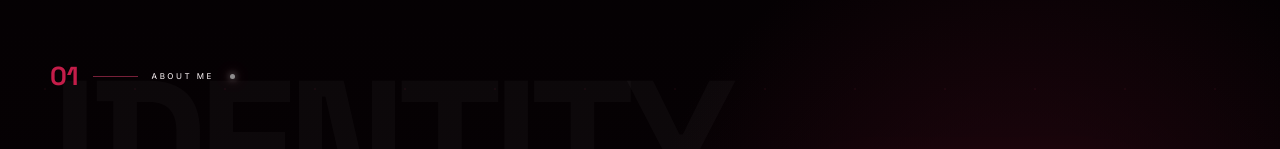
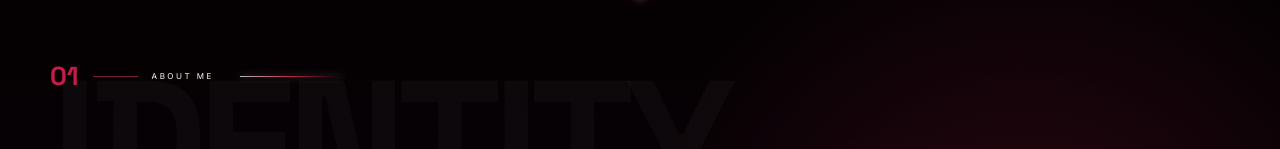
Before and after one commit to YASH-DAM-UNITED/Yash, a React (Vite) app: page / in a window 1280 px wide. Shown: the part 847-996 px from the top of the page. Built offline with nearby package versions, Linux system fonts and the light colour scheme.

Commit message:
Add files via upload

```diff
--- a/src/App.jsx
+++ b/src/App.jsx
@@ -1,3 +1,3 @@
-import{useEffect,useState}from"react";import JourneyWire from"./components/JourneyWire";import Nav from"./components/Nav";import Hero from"./components/Hero";import About from"./components/About";import Skills from"./components/Skills";import Projects from"./components/Projects";import Experience from"./components/Experience";import Terminal from"./components/Terminal";import Contact from"./components/Contact";
+import{useEffect,useState}from"react";import EnergyHandoff from"./components/EnergyHandoff";import Nav from"./components/Nav";import Hero from"./components/Hero";import About from"./components/About";import Skills from"./components/Skills";import Projects from"./components/Projects";import Experience from"./components/Experience";import Terminal from"./components/Terminal";import Contact from"./components/Contact";
 function Loader(){const[done,setDone]=useState(false);useEffect(()=>{let t=setTimeout(()=>setDone(true),1450);return()=>clearTimeout(t)},[]);return <div className={"loader "+(done?"done":"")}><div className="loaderYL">YL</div><div className="loaderTrack"><i/></div><small>INITIALIZING DATA SYSTEMS</small></div>}
-export default function App(){useEffect(()=>{history.replaceState(null,"",location.pathname);const io=new IntersectionObserver(es=>es.forEach(e=>e.isIntersecting&&e.target.classList.add("show")),{threshold:.12});document.querySelectorAll(".reveal").forEach(x=>io.observe(x));const mouse=e=>{document.documentElement.style.setProperty("--mx",e.clientX+"px");document.documentElement.style.setProperty("--my",e.clientY+"px");document.documentElement.style.setProperty("--px",e.clientX/innerWidth-.5);document.documentElement.style.setProperty("--py",e.clientY/innerHeight-.5)};addEventListener("mousemove",mouse);return()=>removeEventListener("mousemove",mouse)},[]);return <><Loader/><div className="cursorGlow"/><JourneyWire/><Nav/><main><Hero/><About/><Skills/><Projects/><Experience/><Terminal/><Contact/></main><footer className="shell"><b>YASHWANTH.L</b><span>DATA · CODE · AUTOMATION · SYSTEMS</span><small>© 2026</small></footer></>}
+export default function App(){useEffect(()=>{history.replaceState(null,"",location.pathname);const io=new IntersectionObserver(es=>es.forEach(e=>e.isIntersecting&&e.target.classList.add("show")),{threshold:.12});document.querySelectorAll(".reveal").forEach(x=>io.observe(x));const mouse=e=>{document.documentElement.style.setProperty("--mx",e.clientX+"px");document.documentElement.style.setProperty("--my",e.clientY+"px");document.documentElement.style.setProperty("--px",e.clientX/innerWidth-.5);document.documentElement.style.setProperty("--py",e.clientY/innerHeight-.5)};addEventListener("mousemove",mouse);return()=>removeEventListener("mousemove",mouse)},[]);return <><Loader/><div className="cursorGlow"/><EnergyHandoff/><Nav/><main><Hero/><About/><Skills/><Projects/><Experience/><Terminal/><Contact/></main><footer className="shell"><b>YASHWANTH.L</b><span>DATA · CODE · AUTOMATION · SYSTEMS</span><small>© 2026</small></footer></>}
--- /dev/null
+++ b/src/components/EnergyHandoff.jsx
@@ -0,0 +1,22 @@
+import {useEffect} from "react";
+
+export default function EnergyHandoff(){
+  useEffect(()=>{
+    const targets=[...document.querySelectorAll("main section")];
+    if(!("IntersectionObserver" in window)){
+      targets.forEach(x=>x.classList.add("energyActive"));
+      return;
+    }
+    const io=new IntersectionObserver(entries=>{
+      entries.forEach(entry=>{
+        if(entry.isIntersecting){
+          entry.target.classList.add("energyActive");
+          io.unobserve(entry.target);
+        }
+      });
+    },{threshold:.18,rootMargin:"0px 0px -8% 0px"});
+    targets.forEach(x=>io.observe(x));
+    return()=>io.disconnect();
+  },[]);
+  return null;
+}
--- a/src/styles.css
+++ b/src/styles.css
@@ -212,98 +212,139 @@
 }
 
 /* =========================================================
-   V9 — CONTINUOUS SCROLL JOURNEY WIRE
-   One luminous cable connects the complete portfolio.
+   V10 — LIGHTWEIGHT ENERGY HANDOFF
+   IntersectionObserver only. No full-page SVG or scroll loop.
    ========================================================= */
-.journeyWire{
+main section{
+  position:relative;
+  isolation:isolate;
+}
+/* Small energy receiver between sections */
+main section:not(:first-child)::before{
+  content:"";
   position:absolute;
-  left:0;
-  top:0;
-  width:100%;
-  height:100%;
-  min-height:7000px;
-  z-index:1;
+  z-index:8;
+  top:-44px;
+  left:50%;
+  width:5px;
+  height:88px;
+  border-radius:99px;
+  background:linear-gradient(to bottom,transparent,#fff 45%,#ff315f 52%,transparent);
+  box-shadow:0 0 8px #fff,0 0 16px #ff315f88;
+  opacity:0;
+  transform:translate3d(-50%,-18px,0) scaleY(.35);
+  transform-origin:top;
+  transition:opacity .45s ease,transform .75s cubic-bezier(.2,.75,.2,1);
   pointer-events:none;
-  overflow:hidden;
-  opacity:.92;
 }
-.journeyWire svg{
+main section.energyActive:not(:first-child)::before{
+  opacity:.72;
+  transform:translate3d(-50%,0,0) scaleY(1);
+}
+/* Energy arrival pulse */
+main section:not(:first-child)::after{
+  content:"";
   position:absolute;
-  inset:0;
-  width:100%;
-  height:100%;
-  overflow:visible;
+  z-index:7;
+  top:-5px;
+  left:50%;
+  width:8px;
+  height:8px;
+  border:1px solid rgba(255,255,255,.9);
+  border-radius:50%;
+  opacity:0;
+  transform:translate(-50%,-50%) scale(.2);
+  pointer-events:none;
 }
-.wireShadow,.wireGlowPath,.wireMain{
-  fill:none;
-  vector-effect:non-scaling-stroke;
-  stroke-linecap:round;
-  stroke-linejoin:round;
+main section.energyActive:not(:first-child)::after{
+  animation:handoffRing 1.15s .28s ease-out 1 both;
 }
-.wireShadow{
-  stroke:#16090e;
-  stroke-width:7;
+@keyframes handoffRing{
+  0%{opacity:0;transform:translate(-50%,-50%) scale(.2);box-shadow:0 0 0 #ff315f}
+  28%{opacity:.9}
+  100%{opacity:0;transform:translate(-50%,-50%) scale(8);box-shadow:0 0 18px #ff315f}
+}
+/* Section heading receives the energy */
+main section .sectionHead{
+  position:relative;
+}
+main section .sectionHead::after{
+  content:"";
+  display:inline-block;
+  vertical-align:middle;
+  width:0;
+  height:1px;
+  margin-left:12px;
+  background:linear-gradient(90deg,#fff,#ff315f,transparent);
+  box-shadow:0 0 6px rgba(255,255,255,.55);
+  opacity:0;
+  transition:width .8s .18s cubic-bezier(.2,.75,.2,1),opacity .3s .18s;
+}
+main section.energyActive .sectionHead::after{
+  width:clamp(45px,8vw,110px);
   opacity:.72;
 }
-.wireGlowPath{
-  stroke:#ff5478;
-  stroke-width:5;
-  opacity:.20;
-  filter:url(#wireGlow);
+/* Cards/content get one restrained illumination, not permanent animation */
+main section.energyActive .glass,
+main section.energyActive .projectCard,
+main section.energyActive .focusCard,
+main section.energyActive .techCard{
+  animation:energyReveal 1s ease-out 1;
 }
-.wireMain{
-  stroke:#f8f6f7;
-  stroke-width:1.35;
-  opacity:.78;
-  filter:drop-shadow(0 0 3px #fff) drop-shadow(0 0 8px #ff315f88);
+@keyframes energyReveal{
+  0%{filter:brightness(.86);box-shadow:0 0 0 rgba(255,49,95,0)}
+  42%{filter:brightness(1.08);box-shadow:0 0 22px rgba(255,49,95,.08)}
+  100%{filter:brightness(1);box-shadow:inherit}
 }
-.wirePulseHalo{
-  opacity:0;
-  filter:drop-shadow(0 0 8px #fff) drop-shadow(0 0 18px #ff315f);
-  transition:opacity .2s linear;
+/* Tech section: cards wake in a quick sequence */
+.skills.energyActive .techGrid>*{animation:techWake .55s ease-out both}
+.skills.energyActive .techGrid>*:nth-child(2n){animation-delay:.06s}
+.skills.energyActive .techGrid>*:nth-child(3n){animation-delay:.12s}
+.skills.energyActive .techGrid>*:nth-child(4n){animation-delay:.18s}
+@keyframes techWake{
+  from{opacity:.45;transform:translate3d(0,8px,0);filter:brightness(.75)}
+  to{opacity:1;transform:translate3d(0,0,0);filter:brightness(1)}
 }
-.wireNode{
-  fill:#fff;
-  stroke:#ff315f;
-  stroke-width:3;
-  vector-effect:non-scaling-stroke;
-  filter:drop-shadow(0 0 5px #fff) drop-shadow(0 0 11px #ff315f);
-  animation:wireNodePulse 2.8s ease-in-out infinite;
+/* Existing timeline becomes the connector in Experience */
+.experience.energyActive .timeline::before{
+  box-shadow:0 0 7px rgba(255,255,255,.35),0 0 14px rgba(255,49,95,.22);
+  transition:box-shadow .7s ease;
 }
-@keyframes wireNodePulse{
-  50%{r:11;opacity:.65}
+/* Terminal gets a single powered-on pulse */
+.terminal.energyActive .terminalBox,
+.terminalSection.energyActive .terminalBox{
+  animation:terminalPower 1s ease-out 1;
 }
-/* Sections sit above the cable, while transparent gaps reveal it. */
-main{position:relative;z-index:2}
-.section{background:
-  radial-gradient(circle at 80% 45%,#280711e8 0,transparent 35%),
-  linear-gradient(#050103f2,#080205f2);
+@keyframes terminalPower{
+  0%{filter:brightness(.75)}
+  35%{filter:brightness(1.18);box-shadow:0 0 30px rgba(255,49,95,.14)}
+  100%{filter:brightness(1)}
 }
-.hero{z-index:2}
-.about .journeyPort,.skills .journeyPort,.projects .journeyPort{position:relative}
-/* subtle cable sockets at major section headings */
-.sectionHead:after{
-  content:"";
-  width:5px;height:5px;border-radius:50%;
-  margin-left:2px;
-  background:#fff;
-  box-shadow:0 0 7px #fff,0 0 15px #ff315f;
-  opacity:.55;
+/* Contact finishes the journey with a restrained final halo */
+.contact.energyActive .contactCore,
+.contact.energyActive .identityCore{
+  animation:finalCorePulse 1.4s ease-out 1;
 }
-@media(max-width:950px){
-  .journeyWire{opacity:.65}
-  .wireMain{stroke-width:1}
-  .wireGlowPath{stroke-width:3}
+@keyframes finalCorePulse{
+  35%{filter:brightness(1.2) drop-shadow(0 0 16px rgba(255,255,255,.28))}
 }
-@media(max-width:560px){
-  .journeyWire{left:0;width:100%;opacity:.48}
-  .journeyWire svg{width:135%;left:-18%}
-  .wireShadow{stroke-width:4}
-  .wireMain{stroke-width:.9}
-  .wireGlowPath{stroke-width:2}
-  .wireNode{display:none}
+/* Safari + mobile: keep effects composited and cheap */
+@supports (-webkit-hyphens:none){
+  main section::before,main section::after{
+    -webkit-transform:translateZ(0);
+    backface-visibility:hidden;
+    -webkit-backface-visibility:hidden;
+  }
+}
+@media(max-width:700px){
+  main section:not(:first-child)::before{height:58px;top:-29px;opacity:.45}
+  main section.energyActive .sectionHead::after{width:48px}
 }
 @media(prefers-reduced-motion:reduce){
-  .wireNode{animation:none!important}
-  .wirePulseHalo{display:none}
+  main section::before,main section::after,
+  main section .sectionHead::after,
+  main section.energyActive *{
+    animation:none!important;
+    transition:none!important;
+  }
 }
```
Also changed, not shown: 1 other file (tests, documents, lock files or other folders).
